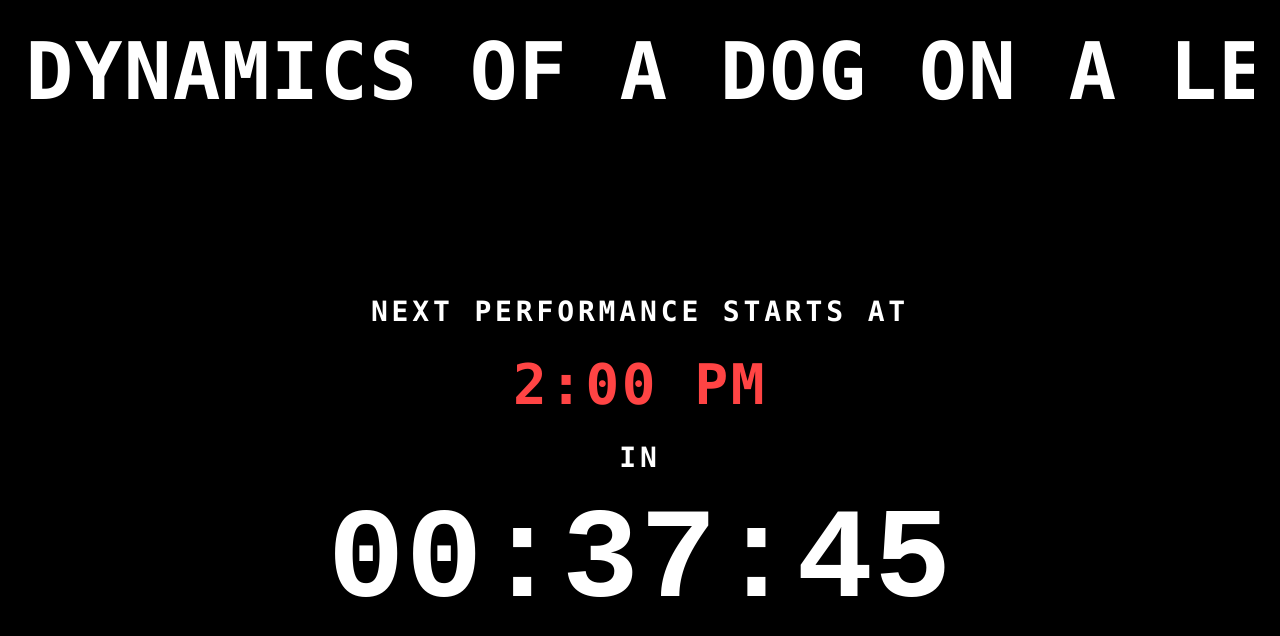
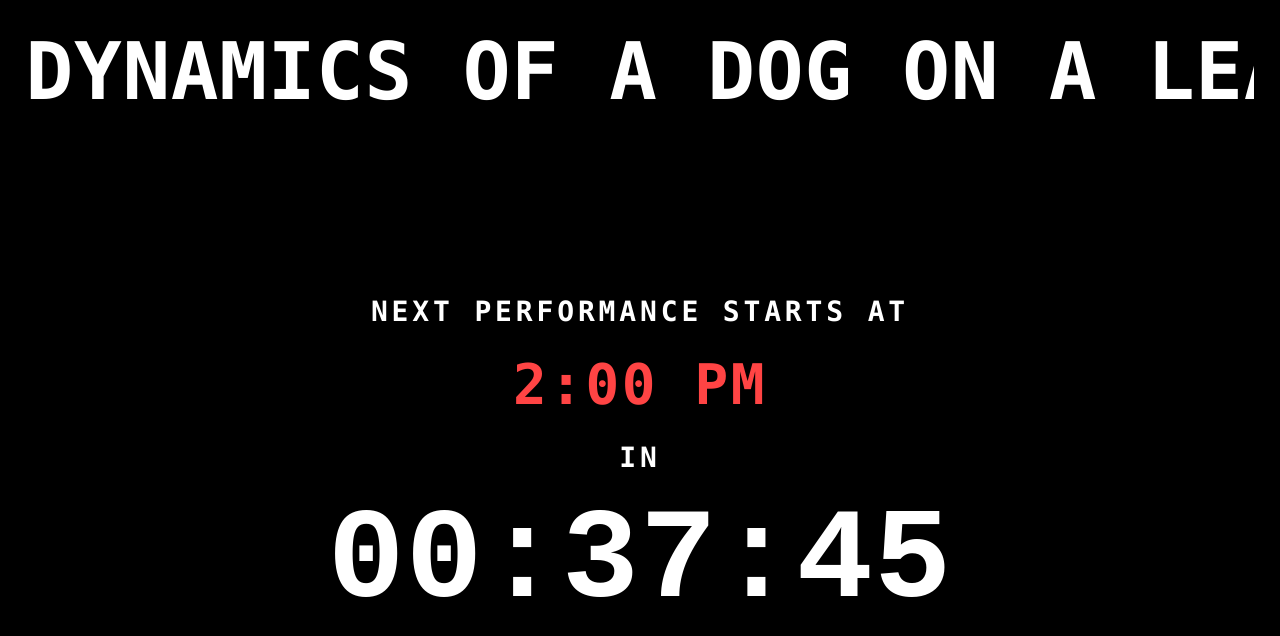
Before and after one commit to JE6HBC/exhibitionDemoScheduleCountdown, a website: page index.html in a window 1280 px wide. Drawn offline with Linux system fonts and the light colour scheme.

Commit message:
Fix title overflow and fit to screen width

```diff
--- a/index.html
+++ b/index.html
@@ -53,16 +53,16 @@
         }
 
         .title {
-            font-size: 6vw;
+            font-size: 4.5vw;
             font-weight: 900;
             text-transform: uppercase;
-            letter-spacing: 0.1vw;
+            letter-spacing: 0.05vw;
             margin: 0;
             color: #ffffff;
             text-align: center;
             line-height: 1;
             max-width: 100%;
-            word-spacing: 0.2vw;
+            word-spacing: 0.1vw;
             white-space: nowrap;
             width: 100%;
             overflow: hidden;
```
